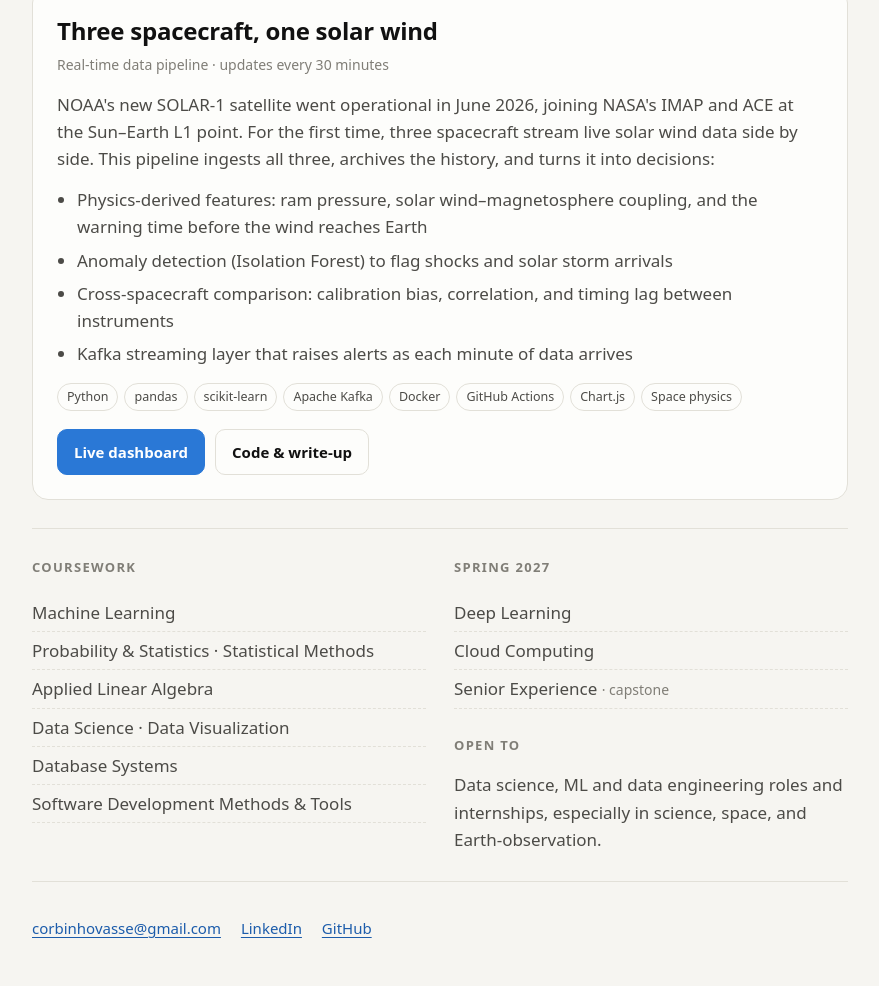
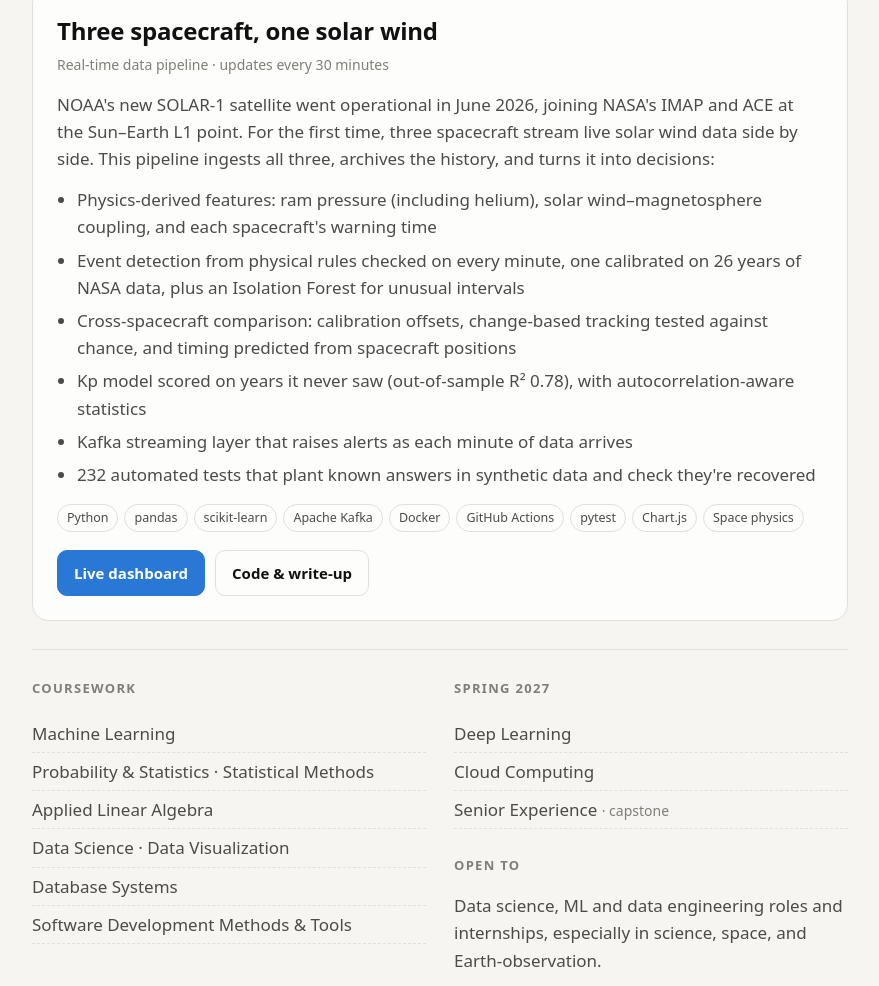
Before and after one commit to corbinhovasse-prog/corbinhovasse-prog.github.io, a plain HTML site: page index.html in a window 1280 px wide. Shown: the part 843-1829 px from the top of the page, without its empty margins (200-1079 px from the left). Drawn offline with Linux system fonts and the light colour scheme.

Commit message:
updated site along with resume.

```diff
--- a/index.html
+++ b/index.html
@@ -94,14 +94,16 @@
         Sun–Earth L1 point. For the first time, three spacecraft stream live solar wind data side by side. This pipeline
         ingests all three, archives the history, and turns it into decisions:</p>
       <ul>
-        <li>Physics-derived features: ram pressure, solar wind–magnetosphere coupling, and the warning time before the wind reaches Earth</li>
-        <li>Anomaly detection (Isolation Forest) to flag shocks and solar storm arrivals</li>
-        <li>Cross-spacecraft comparison: calibration bias, correlation, and timing lag between instruments</li>
+        <li>Physics-derived features: ram pressure (including helium), solar wind–magnetosphere coupling, and each spacecraft's warning time</li>
+        <li>Event detection from physical rules checked on every minute, one calibrated on 26 years of NASA data, plus an Isolation Forest for unusual intervals</li>
+        <li>Cross-spacecraft comparison: calibration offsets, change-based tracking tested against chance, and timing predicted from spacecraft positions</li>
+        <li>Kp model scored on years it never saw (out-of-sample R² 0.78), with autocorrelation-aware statistics</li>
         <li>Kafka streaming layer that raises alerts as each minute of data arrives</li>
+        <li>232 automated tests that plant known answers in synthetic data and check they're recovered</li>
       </ul>
       <div class="tags">
         <span class="tag">Python</span><span class="tag">pandas</span><span class="tag">scikit-learn</span>
-        <span class="tag">Apache Kafka</span><span class="tag">Docker</span><span class="tag">GitHub Actions</span>
+        <span class="tag">Apache Kafka</span><span class="tag">Docker</span><span class="tag">GitHub Actions</span><span class="tag">pytest</span>
         <span class="tag">Chart.js</span><span class="tag">Space physics</span>
       </div>
       <div class="buttons">
```
Also changed, not shown: 1 other file.
